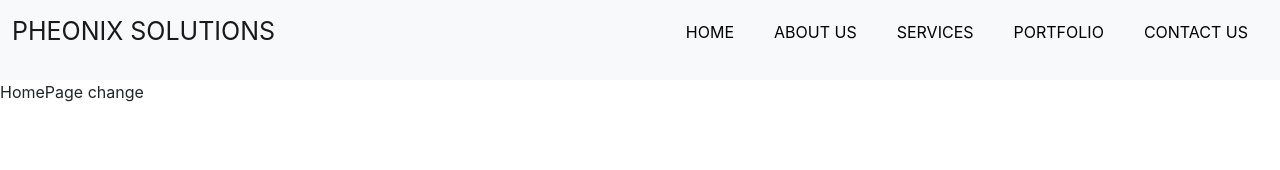
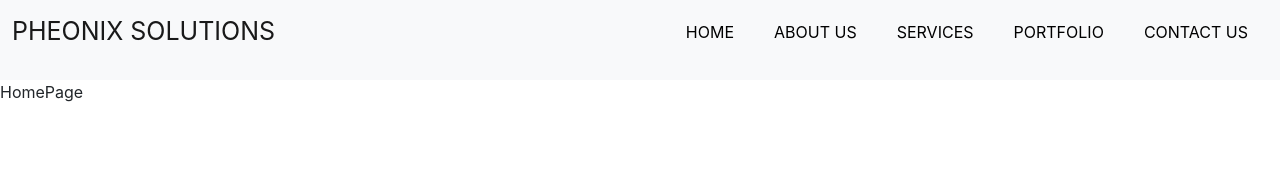
Before and after one commit to kmsaravanakumar333/pheonix_web_app, a React (Create React App) app: page / in a window 1280 px wide. Shown: the top 170 px of the page. Built offline with nearby package versions, Linux system fonts and the light colour scheme.

Commit message:
homepage change

```diff
--- a/src/Pages/HomePage/HomePage.js
+++ b/src/Pages/HomePage/HomePage.js
@@ -2,6 +2,6 @@ import React from 'react'
 
 export default function HomePage() {
   return (
-    <div>HomePage change</div>
+    <div>HomePage</div>
   )
 }
```
